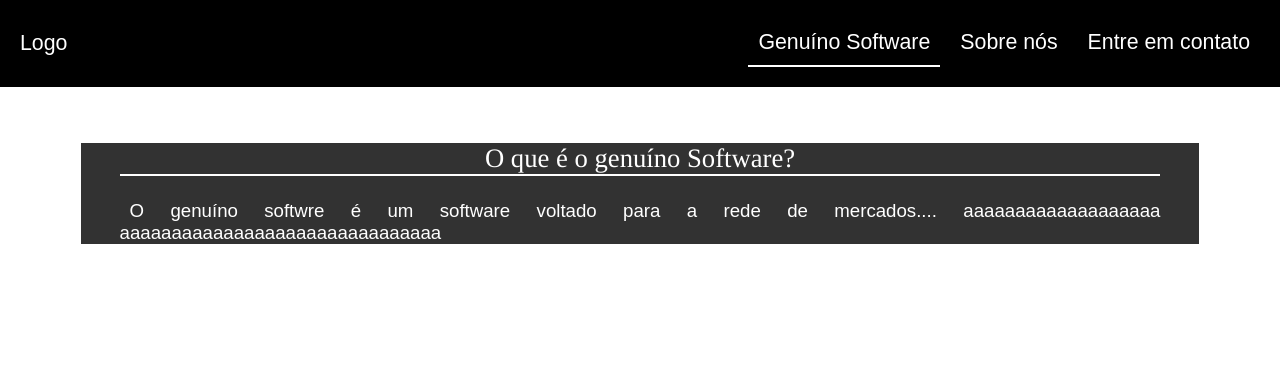
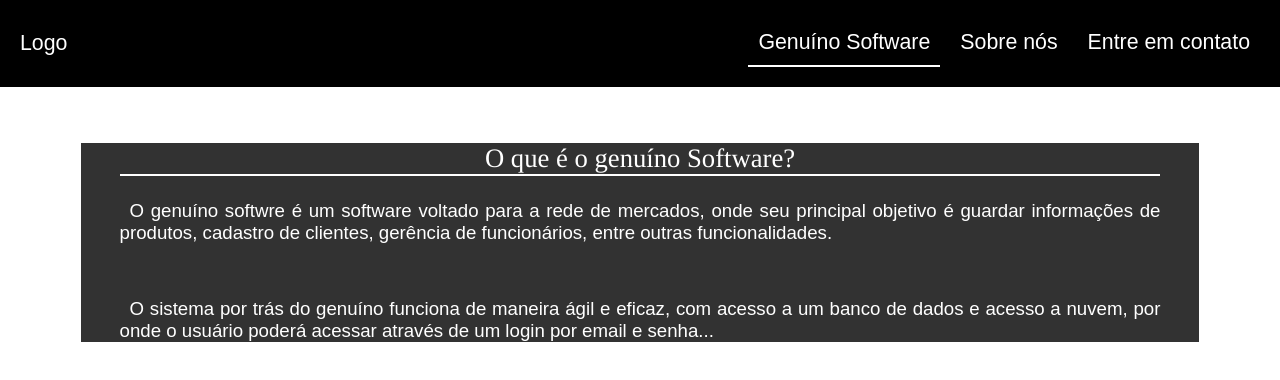
Before and after one commit to MatheusNunes133/ProjetoFinalGerencia, a plain HTML site: page index.html in a window 1280 px wide. Drawn offline with Linux system fonts and the light colour scheme.

Commit message:
Adicionando tópicos para a página principal

```diff
--- a/index.html
+++ b/index.html
@@ -30,9 +30,15 @@
     <section class="tela">
             <div class="descricao">
                 <h1>O que é o genuíno Software?</h1>
-                <p>O genuíno softwre é um software voltado para a rede de mercados.... aaaaaaaaaaaaaaaaaaa
-                    aaaaaaaaaaaaaaaaaaaaaaaaaaaaaaa
-                </p>
+                    <p>
+                        O genuíno softwre é um software voltado para a rede de mercados, onde seu principal objetivo é
+                        guardar informações de produtos, cadastro de clientes, gerência de funcionários, entre outras funcionalidades.
+                    </p>
+                <h3>Como funciona o sotware?</h3>
+                    <p>
+                        O sistema por trás do genuíno funciona de maneira ágil e eficaz, com acesso a um banco de dados e acesso a nuvem,
+                        por onde o usuário poderá acessar através de um login por email e senha...
+                    </p>
             </div>
     </section>
 </body>
```
